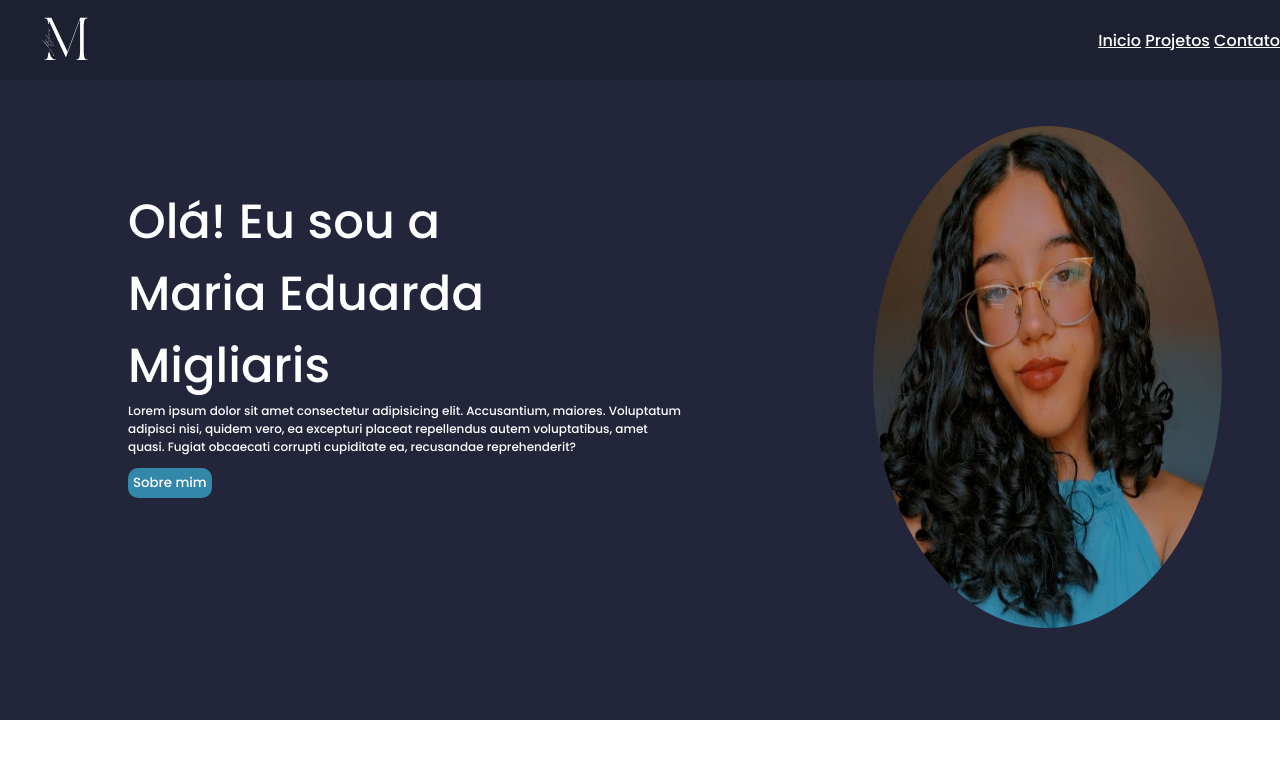
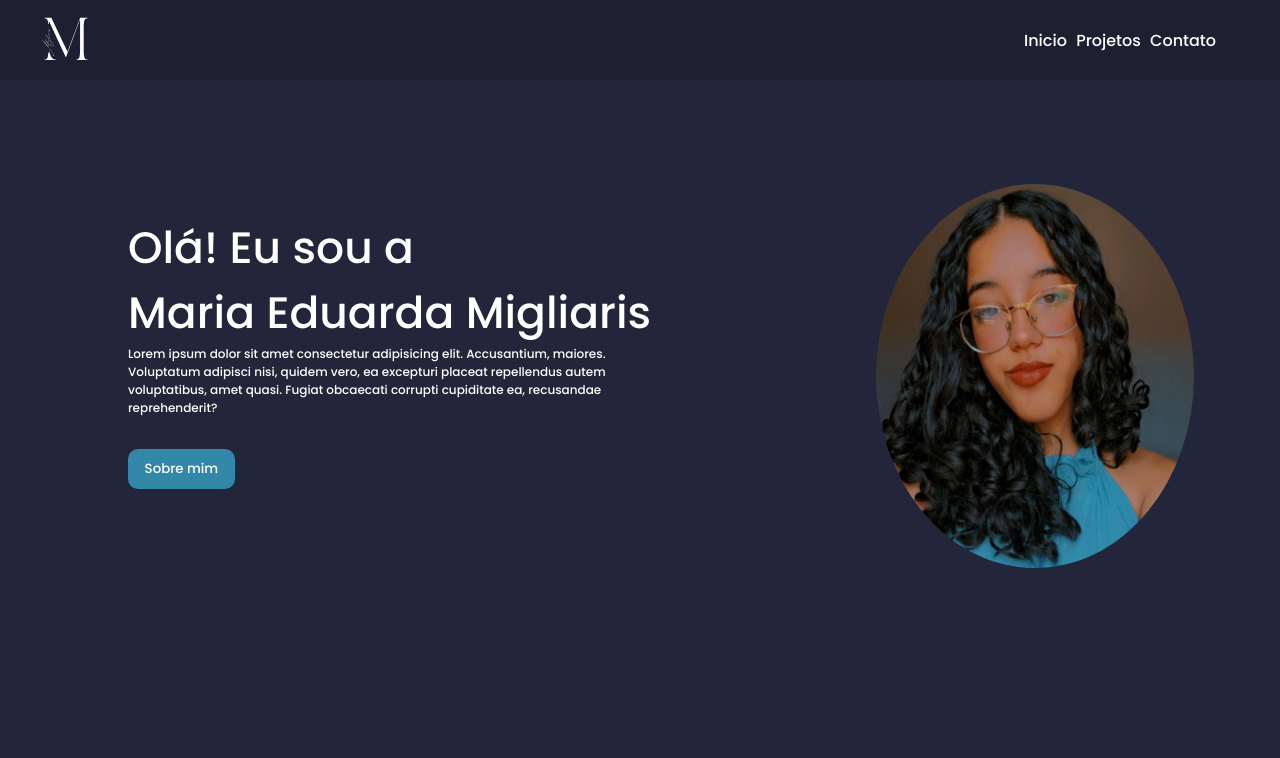
Before and after one commit to MariaMigliaris/projeto_acessibilidade_fatec_2023, a plain HTML site: page index.html in a window 1280 px wide. Drawn offline with Linux system fonts and the light colour scheme.

Commit message:
alterando secao inicial

```diff
--- a/index.html
+++ b/index.html
@@ -11,9 +11,9 @@
     <main>
         <section class="topo">
             <header>
-                <nav><img id="logo-nome" src="migliaris.svg" alt="">
+                <nav><img id="logo-nome" src="imagens/logo-m.svg" alt="">
 
-                    <div>
+                    <div class="menu">
                         <a href="">Inicio</a>
                         <a href="">Projetos</a>
                         <a href="">Contato</a>
@@ -27,14 +27,14 @@
                     <h1 id="nome">Olá! Eu sou a <br> Maria Eduarda Migliaris</h1>
                     <p>Lorem ipsum dolor sit amet consectetur adipisicing elit. Accusantium, maiores. Voluptatum adipisci nisi, quidem vero, ea excepturi placeat repellendus autem voluptatibus, amet quasi. Fugiat obcaecati corrupti cupiditate ea, recusandae reprehenderit?</p>
 
-                    <div class="botao-inicial">
-                        <button> Sobre mim</button>
-                    </div>
+
+                        <button id="botao-inicial"> Sobre mim</button>
+
 
                 </div>
 
                 <div class="foto-perfil">
-                    <img src="foto-perfil-duda.jpg" alt="">
+                    <img src="imagens/foto-perfil-duda.jpg" alt="">
                 </div>
 
 
--- a/style.css
+++ b/style.css
@@ -7,7 +7,13 @@
     box-sizing: border-box;
     font-family: 'Poppins', 'Roboto';
     color: #ffff;
+    text-decoration: none;
 }
+
+body{
+    background-color: #23253A;
+}
+
 
 main{
     width: 100vw;
@@ -35,6 +41,18 @@ nav{
     align-items: center;
 }
 
+
+.menu{
+    display: flex;
+    align-items: center;
+    justify-content: space-between;
+    width: 15%;
+    position: relative;
+    right: 5%;
+}
+
+
+
 #logo-nome{
    width: 55px;
    height: 55px;
@@ -45,7 +63,6 @@ nav{
 .secao-inicial{
     width: 100vw;
     height: 80vh;
-    background-color: #23253A;
     display: flex;
     align-items: center;
     justify-content: space-evenly;
@@ -70,37 +87,62 @@ nav{
 }
 
 #nome{
-    font-size: 3rem;
+    font-size: 3.5rem;
     font-weight: 300;
 }
 
-.botao-inicial > button{
+#botao-inicial{
+    width: 15%;
+    text-align: center;
     cursor: pointer;
-    display: flex;
     background-color: #3387A9;
     position: relative;
-    top: 40%;
-    border: none;
+    top: 10%;
+    border: 2px solid #3387A9;
     border-radius: 10px;
+    padding: 8px;
+    transition: 1s;
 
-    padding: 5px;
+}
+
+#botao-inicial:hover{
+    background-color: transparent;
+    transform: scale(1.1);
+    animation: 0.5s;
 }
 
 .foto-perfil{
-    width: 50%;
-    height: 80%;
+    width: 55%;
+    height: 75%;
     display: flex;
     align-items: center;
     justify-content: center;
     position: relative;
     top: 0;
+
 }
 
 .foto-perfil > img{
-    width: 75%;
-    height: 98%;
+    width: 60%;
+    height: 80%;
     border-radius: 50%;
     position: relative;
     top: 0;
     margin-bottom: 10%;
+
 }
+
+@media(max-width: 1366px){
+    #nome{
+        font-size: 2.75rem;
+    }
+
+    .foto-perfil > img{
+        width: 65%;
+
+    }
+
+    #botao-inicial{
+        width: 20%;
+    }
+}
```
Also changed, not shown: imagens/foto-perfil-duda.jpg (renamed from foto-perfil-duda.jpg), imagens/logo-m.svg (renamed from migliaris.svg), vitu.jpg (deleted).
